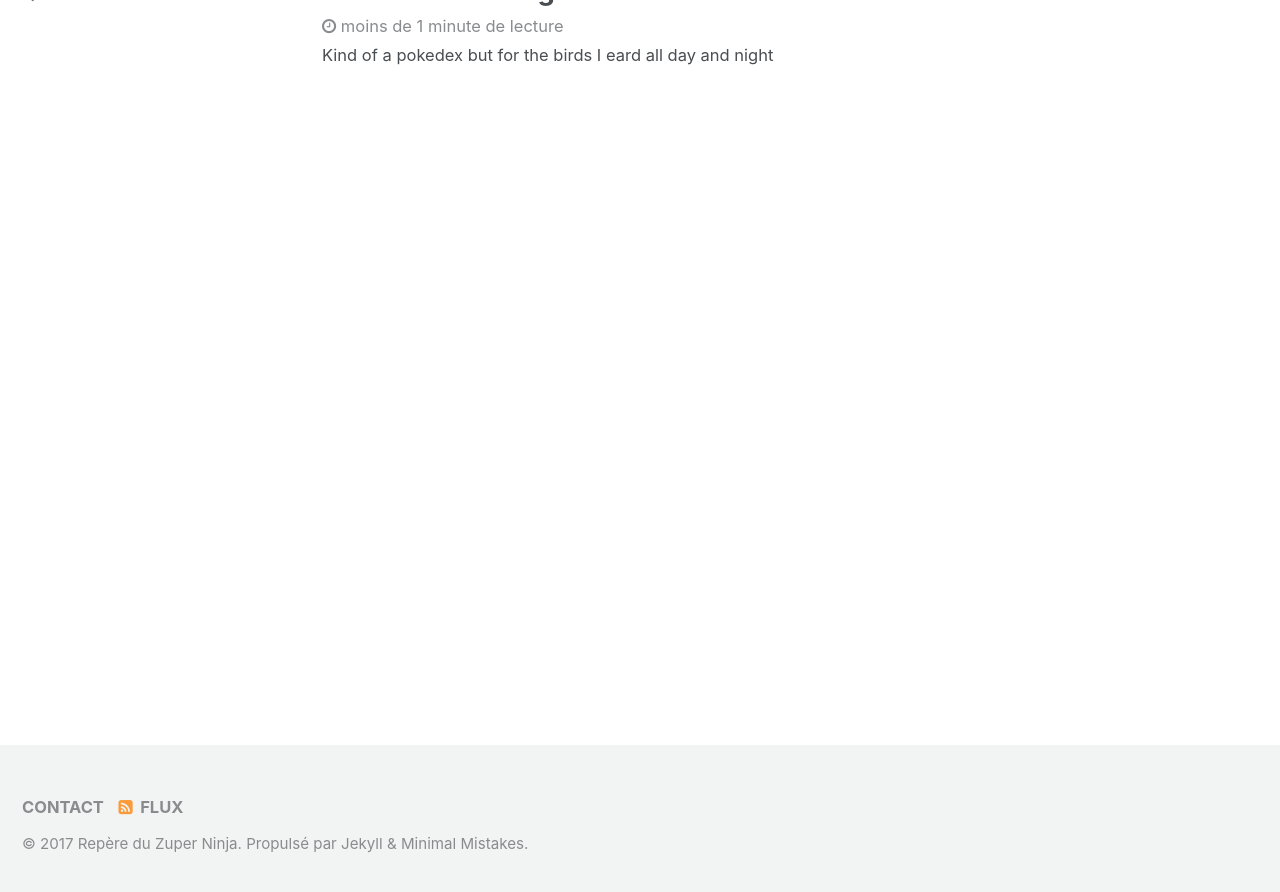
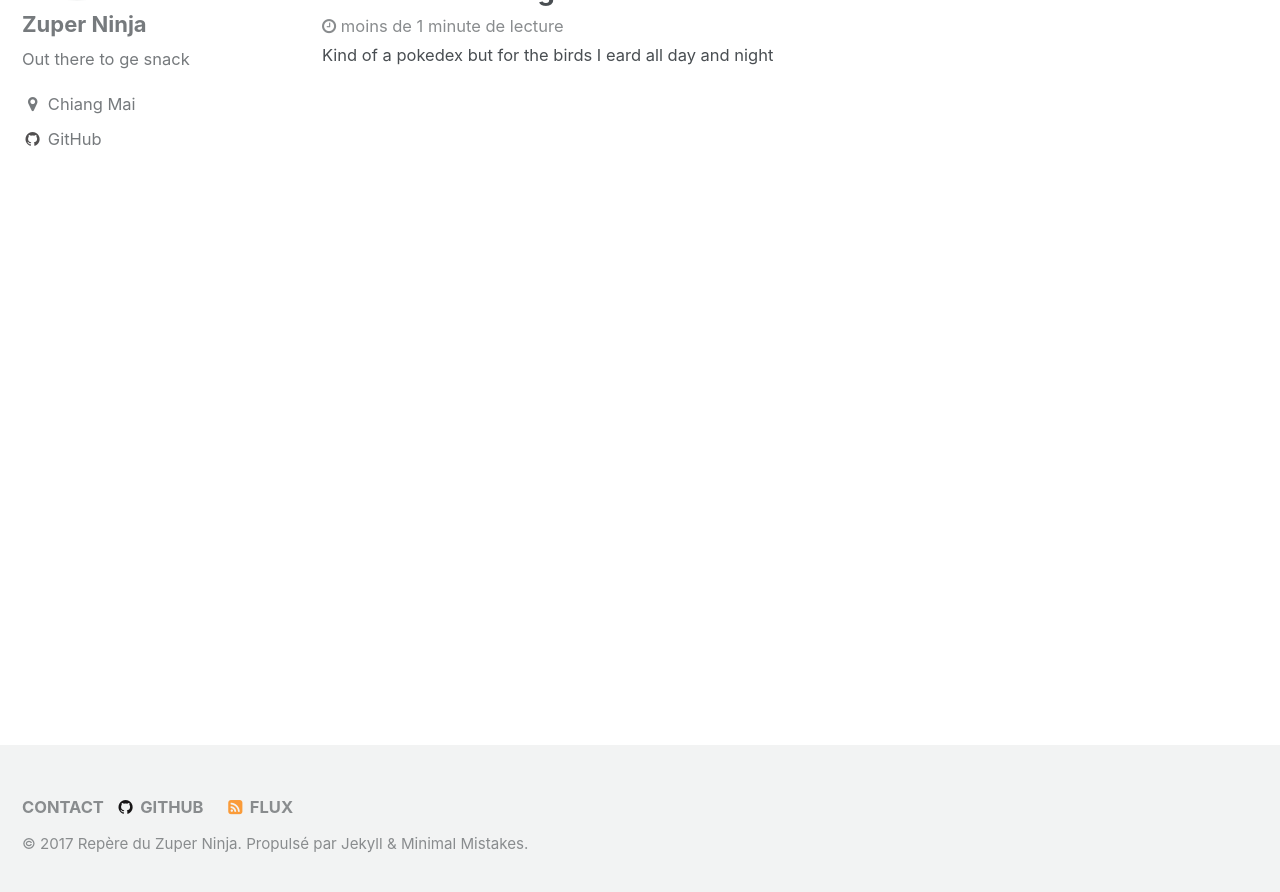
Before and after one commit to zuperninja/zuperninja.github.io, a Jekyll site: the page built from index.html, in a window 1280 px wide and 900 px high, scrolled down 253 px. Shown: the top 892 px of the window. Built offline with Jekyll 4.4.1, drawn with Linux system fonts in a browser that asks for light colours; the list of posts is cut into pages by our own code; some of the changed text lies outside the part shown.

Commit message:
Update _config.yml

```diff
--- a/_config.yml
+++ b/_config.yml
@@ -9,10 +9,10 @@ minimal_mistakes_skin    : "default" # "air", "contrast", "dark", "dirt", "mint"
 
 # Site Settings
 locale                   : "fr-BE"
-title                    : "Zuper Ninja" #titre du site qui s'affice sur l'onglet
+title                    : "Zuper Ninja" # titre du site qui s'affice sur l'onglet et en haut à gauche de la page
 title_separator          : "-"
-name                     : "Repère du Zuper Ninja" #nom du site, apparaît sur la page
-description              : "Out there to get snack" #description apparait sur la sidebar
+name                     : "Repère du Zuper Ninja" # je sais pas encore
+description              : "Out there to get snack" # description apparait dans moteur de recherche et metadonnées
 url                      : # the base hostname & protocol for your site e.g. "https://mmistakes.github.io"
 baseurl                  : # the subpath of your site, e.g. "/blog"
 repository               : # GitHub username/repo-name e.g. "mmistakes/minimal-mistakes"
@@ -81,12 +81,12 @@ analytics:
     tracking_id          :
 
 
-# Site Author
+# Site Author apparait sur le side bar et metadonnées
 author:
-  name             : "OpenFab"
-  avatar           : # path of avatar image, e.g. "/assets/images/bio-photo.jpg"
-  bio              : "More than a fablab"
-  location         : "Bruxelles"
+  name             : "Zuper Ninja"
+  avatar           : "/assets/images/bio-photo.jpg" # chemin de l'image profil sidebar e.g. "/assets/images/bio-photo.jpg"
+  bio              : "Out there to ge snack"
+  location         : "Chiang Mai"
   email            :
   uri              :
   bitbucket        :
@@ -95,7 +95,7 @@ author:
   flickr           :
   facebook         :
   foursquare       :
-  github           :
+  github           : "https://github.com/zuperninja"
   gitlab           :
   google_plus      :
   keybase          :
@@ -249,5 +249,5 @@ defaults:
       author_profile: true
       read_time: true
       comments: # true
-      share: true
-      related: true
+      share: # true
+      related: # true
```
